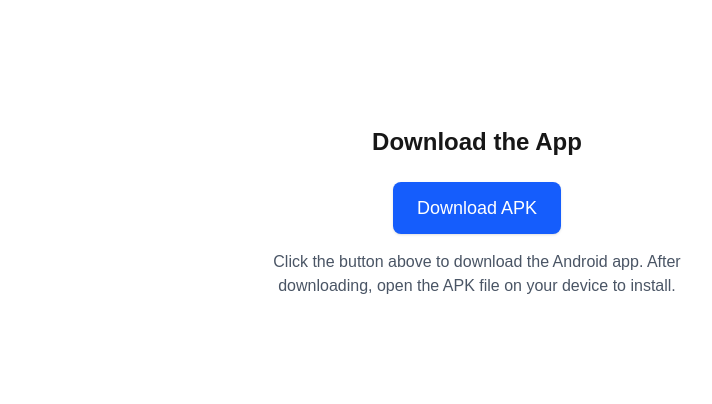
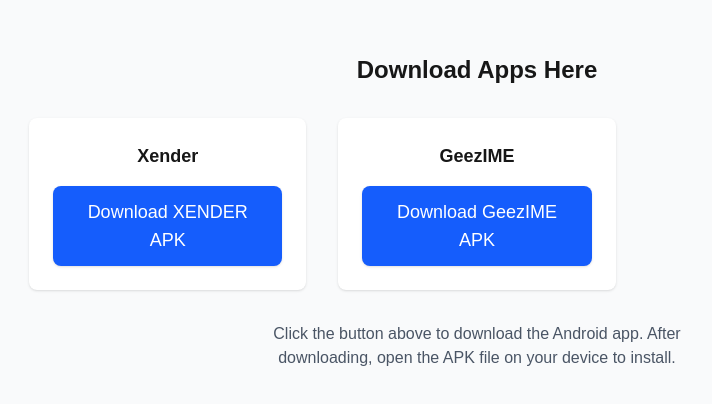
Before and after one commit to tilahungoito/Xendermobileapp, a Next.js app: page / in a window 1280 px wide. Shown: the part 188-592 px from the top of the page, without its empty margins (163-875 px from the left). Built offline with nearby package versions, Linux system fonts and the light colour scheme.

Commit message:
layout modified

```diff
--- a/app/page.tsx
+++ b/app/page.tsx
@@ -1,15 +1,33 @@
 export default function Home() {
   return (
-    <div className="flex flex-col items-center justify-center min-h-screen p-8">
-      <h1 className="text-2xl font-bold mb-6">Download the App</h1>
-      <a
-        href="/Xender.apk"
-        download
-        className="bg-blue-600 text-white px-6 py-3 rounded-lg shadow hover:bg-blue-700 transition-colors text-lg font-medium"
-      >
-        Download APK
-      </a>
-      <p className="mt-4 text-gray-600 text-center max-w-md">
+    <div className="flex flex-col items-center justify-center min-h-screen p-8 bg-gray-50">
+      <h1 className="text-2xl font-bold mb-8">Download Apps Here</h1>
+      <div className="grid grid-cols-1 sm:grid-cols-2 md:grid-cols-3 gap-8 w-full max-w-4xl">
+        {/* Xender App Card */}
+        <div className="bg-white rounded-lg shadow p-6 flex flex-col items-center">
+          <span className="text-lg font-semibold mb-4">Xender</span>
+          <a
+            href="/Xender.apk"
+            download
+            className="bg-blue-600 text-white px-6 py-3 rounded-lg shadow hover:bg-blue-700 transition-colors text-lg font-medium w-full text-center"
+          >
+            Download XENDER APK
+          </a>
+        </div>
+        {/* GeezIME App Card */}
+        <div className="bg-white rounded-lg shadow p-6 flex flex-col items-center">
+          <span className="text-lg font-semibold mb-4">GeezIME</span>
+          <a
+            href="/geezIme.apk"
+            download
+            className="bg-blue-600 text-white px-6 py-3 rounded-lg shadow hover:bg-blue-700 transition-colors text-lg font-medium w-full text-center"
+          >
+            Download GeezIME APK
+          </a>
+        </div>
+        {/* Add more app cards here as needed */}
+      </div>
+      <p className="mt-8 text-gray-600 text-center max-w-md">
         Click the button above to download the Android app. After downloading, open the APK file on your device to install.
       </p>
     </div>
```
Also changed, not shown: 1 other file (tests, documents, lock files or other folders).
